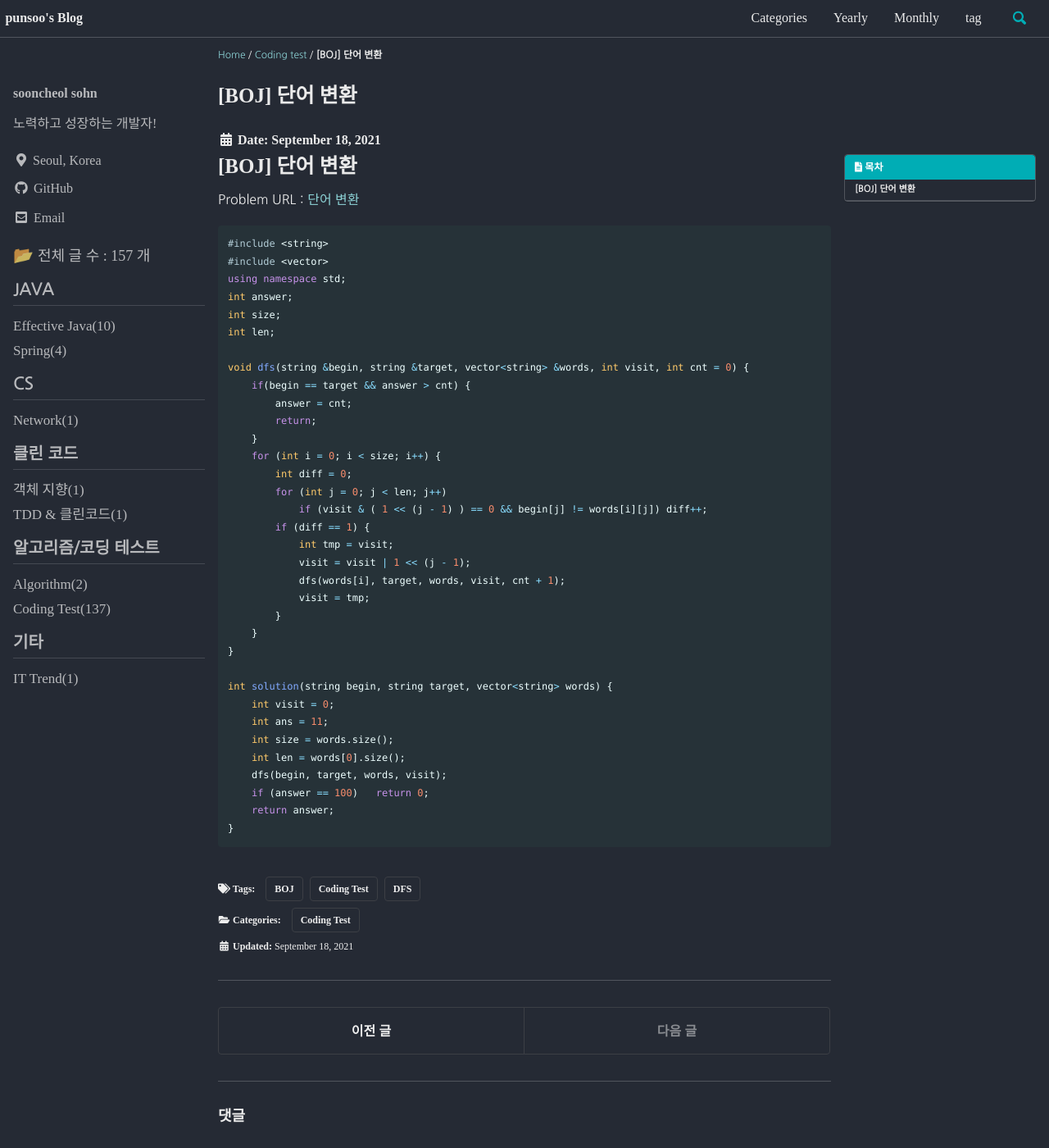
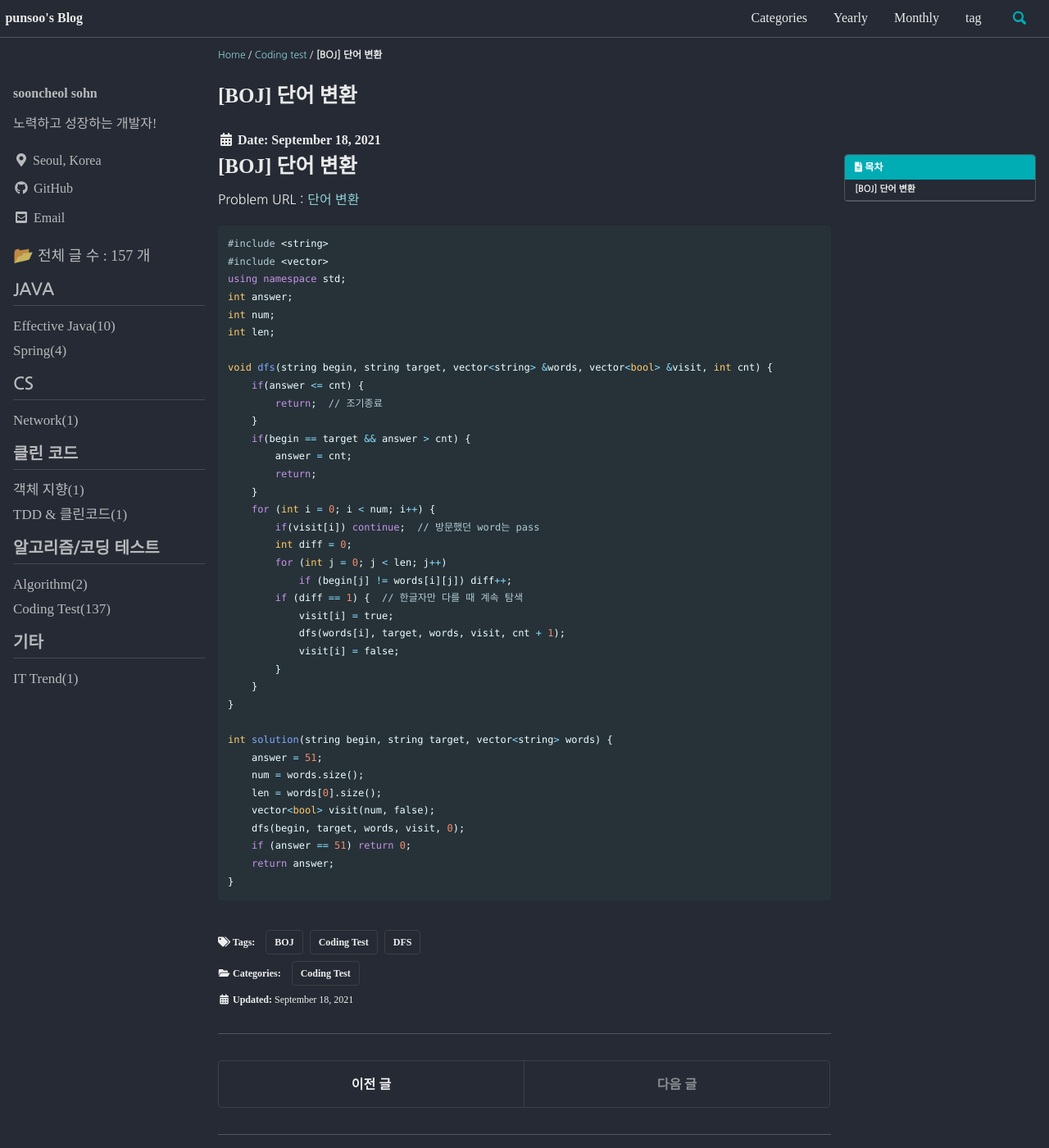
Before and after one commit to punsoo/punsoo.github.io, a Jekyll site: the page built from _posts/Coding-Test/2021-09-18-Programmers-단어 변환.md, in a window 1280 px wide and 1400 px high. Shown: the whole window at 82% size. Built offline with Jekyll 4.4.1, drawn with Linux system fonts in a browser that asks for light colours; cached includes are drawn as plain includes; some web fonts are replaced; comment, search, counter and statistics services are not loaded.

Commit message:
Programmers 단어 변환

````diff
--- a/_posts/Coding-Test/2021-09-18-Programmers-단어 변환.md
+++ b/_posts/Coding-Test/2021-09-18-Programmers-단어 변환.md
@@ -30,34 +30,37 @@ Problem URL : [단어 변환](https://programmers.co.kr/learn/courses/30/lessons
 #include <vector>
 using namespace std;
 int answer;
-int size;
+int num;
 int len;
 
-void dfs(string &begin, string &target, vector<string> &words, int visit, int cnt = 0) {
+void dfs(string begin, string target, vector<string> &words, vector<bool> &visit, int cnt) {
+    if(answer <= cnt) {
+        return;  // 조기종료
+    }
     if(begin == target && answer > cnt) {
         answer = cnt;
         return;
     }
-    for (int i = 0; i < size; i++) {
+    for (int i = 0; i < num; i++) {
+        if(visit[i]) continue;  // 방문했던 word는 pass
         int diff = 0;
         for (int j = 0; j < len; j++)
-            if (visit & ( 1 << (j - 1) ) == 0 && begin[j] != words[i][j]) diff++;
-        if (diff == 1) {
-            int tmp = visit;
-            visit = visit | 1 << (j - 1);
+            if (begin[j] != words[i][j]) diff++;
+        if (diff == 1) {  // 한글자만 다를 때 계속 탐색
+            visit[i] = true;
             dfs(words[i], target, words, visit, cnt + 1);
-            visit = tmp;
+            visit[i] = false;
         }
     }
 }
 
 int solution(string begin, string target, vector<string> words) {
-    int visit = 0;
-    int ans = 11;
-    int size = words.size();
-    int len = words[0].size();
-    dfs(begin, target, words, visit);
-    if (answer == 100)   return 0;
+    answer = 51;
+    num = words.size();
+    len = words[0].size();
+    vector<bool> visit(num, false);
+    dfs(begin, target, words, visit, 0);
+    if (answer == 51) return 0;
     return answer;
 }
 ```
````
